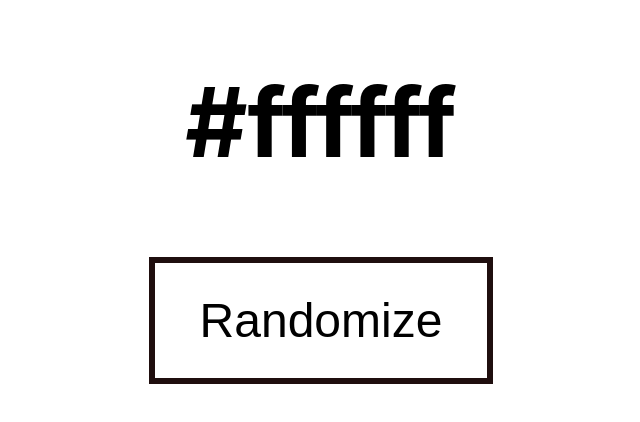
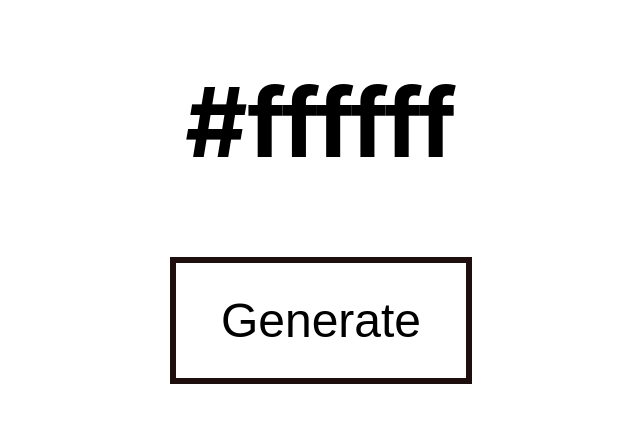
Before and after one commit to VafaeiAmir/react-random-color-generator-jan-2022, a React (Create React App) app: page / in a window 1280 px wide. Shown: the top 422 px of the page, without its empty margins (319-959 px from the left). Built offline with nearby package versions, Linux system fonts and the light colour scheme.

Commit message:
Add changes in App.js

```diff
--- a/src/App.js
+++ b/src/App.js
@@ -22,7 +22,7 @@
       }}
     >
       <h1>{hex}</h1>
-      <button onClick={randomizedHex}>Randomize</button>
+      <button onClick={randomizedHex}>Generate</button>
     </div>
   );
 };
```
